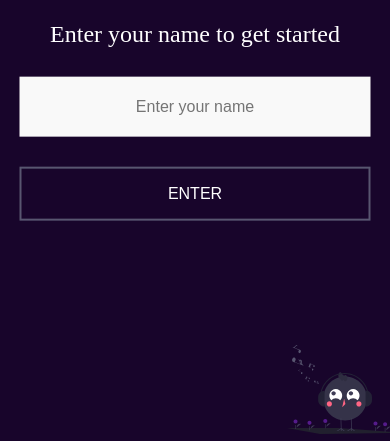
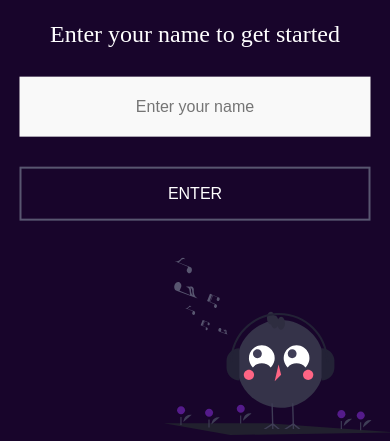
Before and after one commit to iFidelis/Quiz-Game, a plain HTML site: page index.html in a window 390 px wide. Shown: the part 403-844 px from the top of the page. Drawn offline with Linux system fonts and the light colour scheme.

Commit message:
Update styles.css

```diff
--- a/styles.css
+++ b/styles.css
@@ -38,7 +38,7 @@
 
 .wrap {
     position: relative;
-    min-height: 100vh;
+    height: 100vh;
     overflow: hidden;
 }
 
@@ -65,7 +65,7 @@
 
 
 .qtn {
-    position: fixed;
+    position: absolute;
     width: 90%;
     top: 50%;
     left: 50%;
@@ -146,5 +146,9 @@
     }
     .ptop-m {
         padding-top: 20px;
-      }
+    }
+
+    .wc, .qt, .music {
+        background-size: 60%, 30%;
+    }
 }
```
